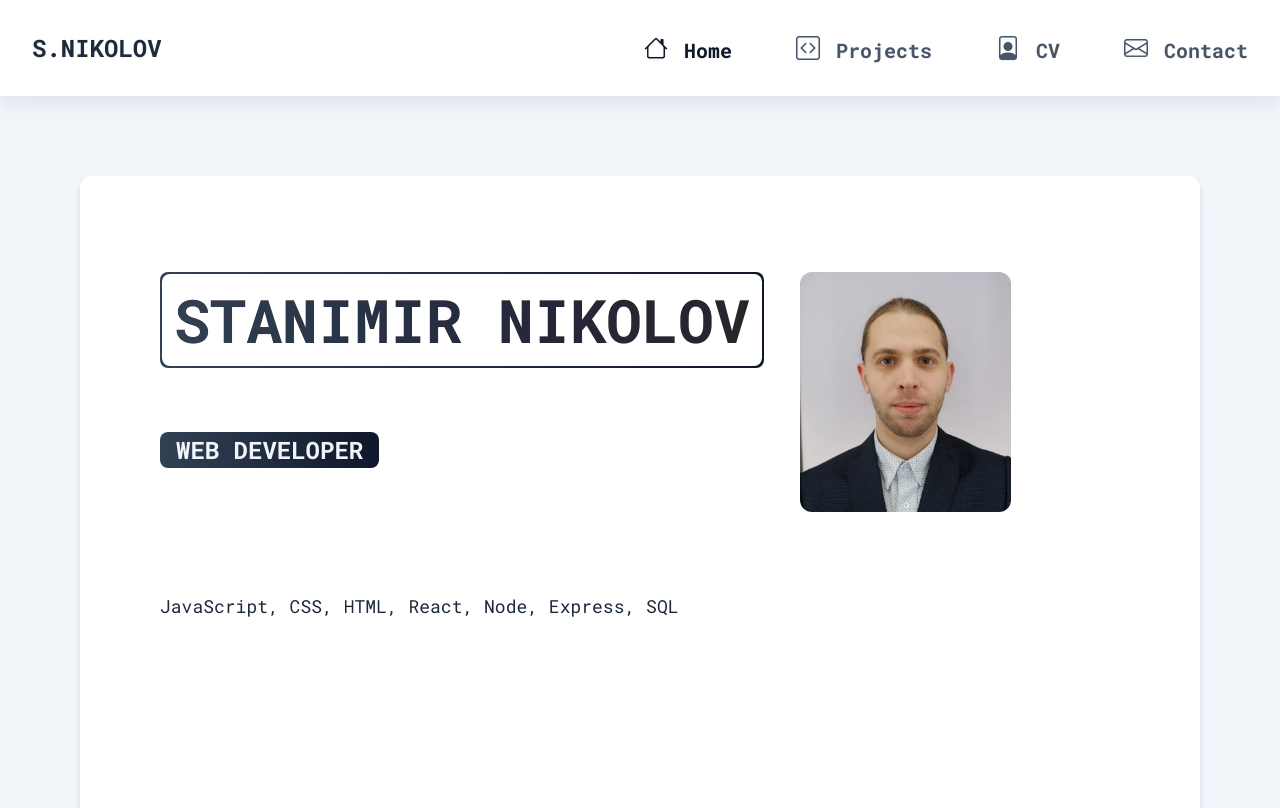
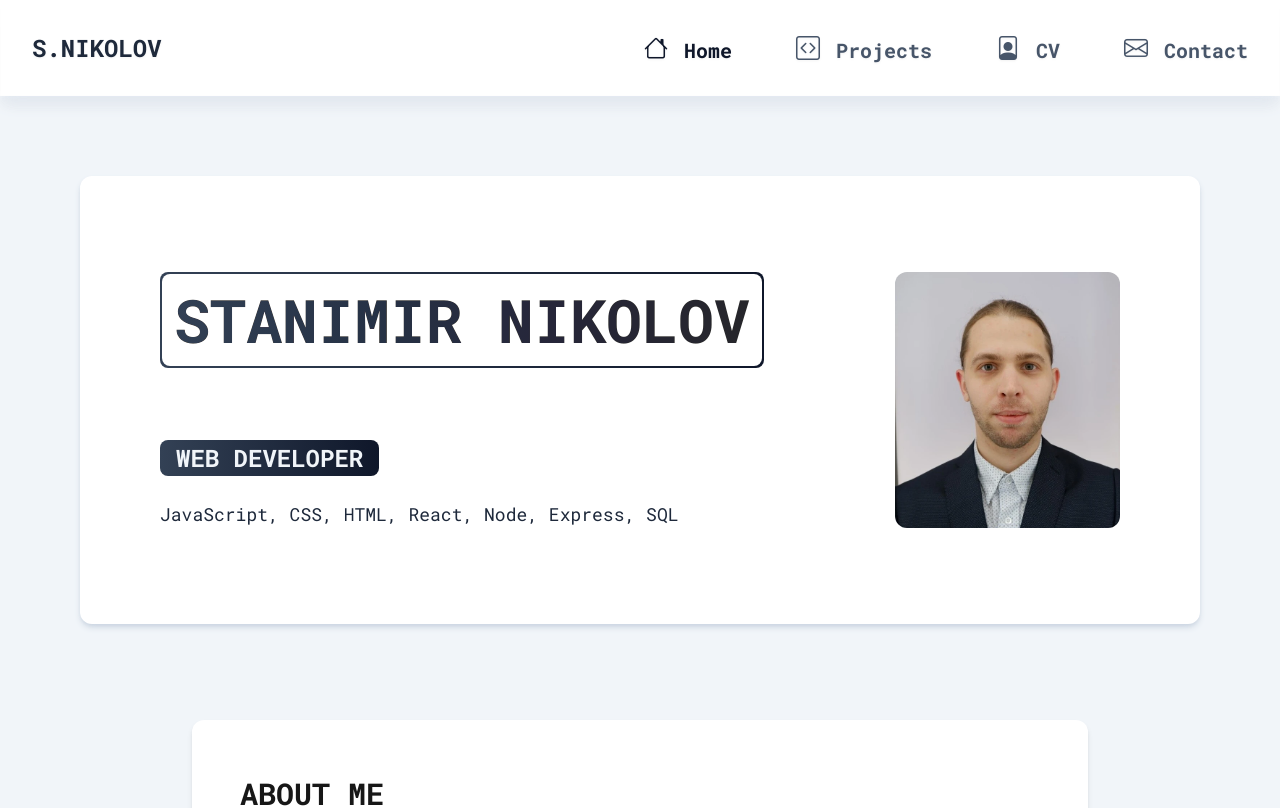
Before and after one commit to stanimir93/portfolio-old-draft, a React (Create React App) app: page / in a window 1280 px wide. Shown: the top 808 px of the page. Built offline with nearby package versions, Linux system fonts and the light colour scheme.

Commit message:
Homepage git progress
changing computer

```diff
--- a/src/components/pages/Home/Home.js
+++ b/src/components/pages/Home/Home.js
@@ -6,8 +6,11 @@ export default function Home() {
       <section className='w-full max-w-screen-xl '>
         <div
           className='
-          grid grid-cols-12 grid-rows-3
-          py-24 px-16 lg:px-20
+          grid grid-cols-12
+          gap-x-12
+          gap-y-6
+          py-24
+          px-12 lg:px-16 xl:px-20
           mt-20 mx-16 lg:mx-20
           rounded-xl
           shadow-md
@@ -17,15 +20,15 @@ export default function Home() {
           <div
             className='
             col-span-8
-            h-fit w-fit
+            h-fit w-min xl:w-fit
             p-0.5
-            mb-8 lg:mb-16
+            mb-8 lg:mb-12
             rounded-lg
             bg-gradient-to-r from-slate-700 to-slate-900 '
           >
             <h1
               className='
-              text-5xl xl:text-6xl
+              text-5xl lg:text-6xl
               px-3 py-4
               font-extrabold
               rounded-lg
@@ -40,7 +43,8 @@ export default function Home() {
             className='
             col-span-4
             row-span-3
-            h-60
+            lg:justify-self-end
+            h-64
             rounded-xl'
             src='./images/profile.webp'
             alt='profile_photo'
@@ -51,7 +55,6 @@ export default function Home() {
             <h3
               className='
             px-4 py-0.5
-            mb-3
             text-2xl font-bold select-none
             rounded-lg
             bg-gradient-to-r to-slate-900 from-slate-700 text-slate-100'
@@ -64,7 +67,6 @@ export default function Home() {
           <div
             className='
             col-span-8
-            mb-6 pb-24
             w-fit'
           >
             <h6 className='text-lg text-slate-800'>
```
